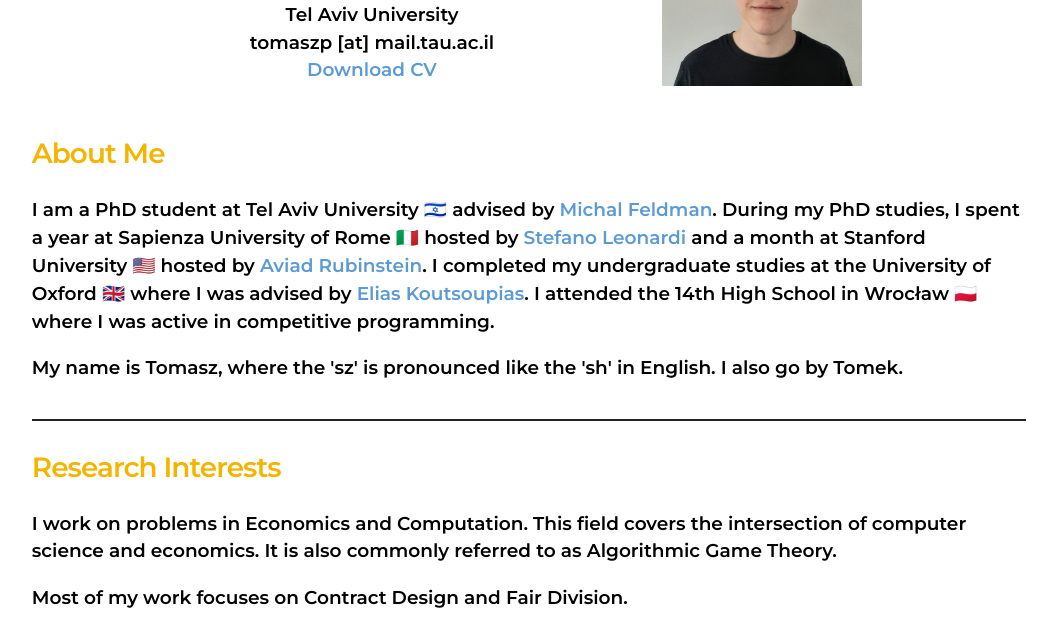
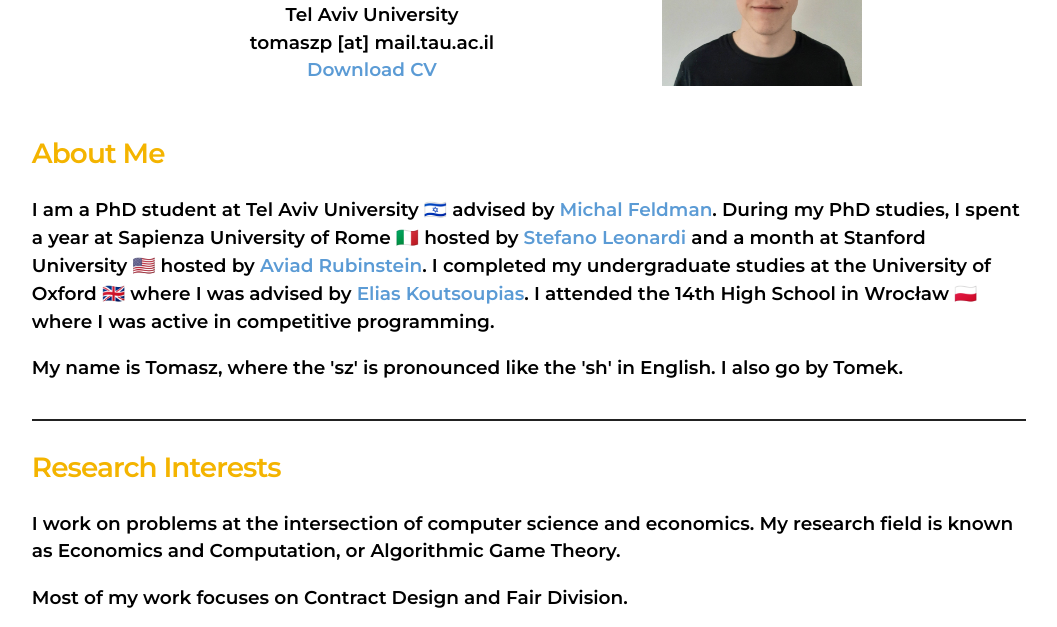
Before and after one commit to ponitka/ponitka.github.io, a plain HTML site: page index.html in a window 1280 px wide. Shown: the part 157-784 px from the top of the page, without its empty margins (111-1168 px from the left). Drawn offline with Linux system fonts and the light colour scheme.

Commit message:
Update index.html

```diff
--- a/index.html
+++ b/index.html
@@ -37,7 +37,7 @@
 
         <div>
             <h4>Research Interests</h4>
-             <p>I work on problems in Economics and Computation. This field covers the intersection of computer science and economics. It is also commonly referred to as Algorithmic Game Theory.</p>
+             <p>I work on problems at the intersection of computer science and economics. My research field is known as Economics and Computation, or Algorithmic Game Theory.</p>
              <p>Most of my work focuses on Contract Design and Fair Division.</p>
              <p>Find my work on: <a class="icon-scholar" href="https://scholar.google.com/citations?user=oGloub4AAAAJ" target="_blank">Google Scholar</a> <a class="icon-dblp" href="https://dblp.org/pid/340/7199.html" target="_blank">DBLP</a></p>
         </div>
```
